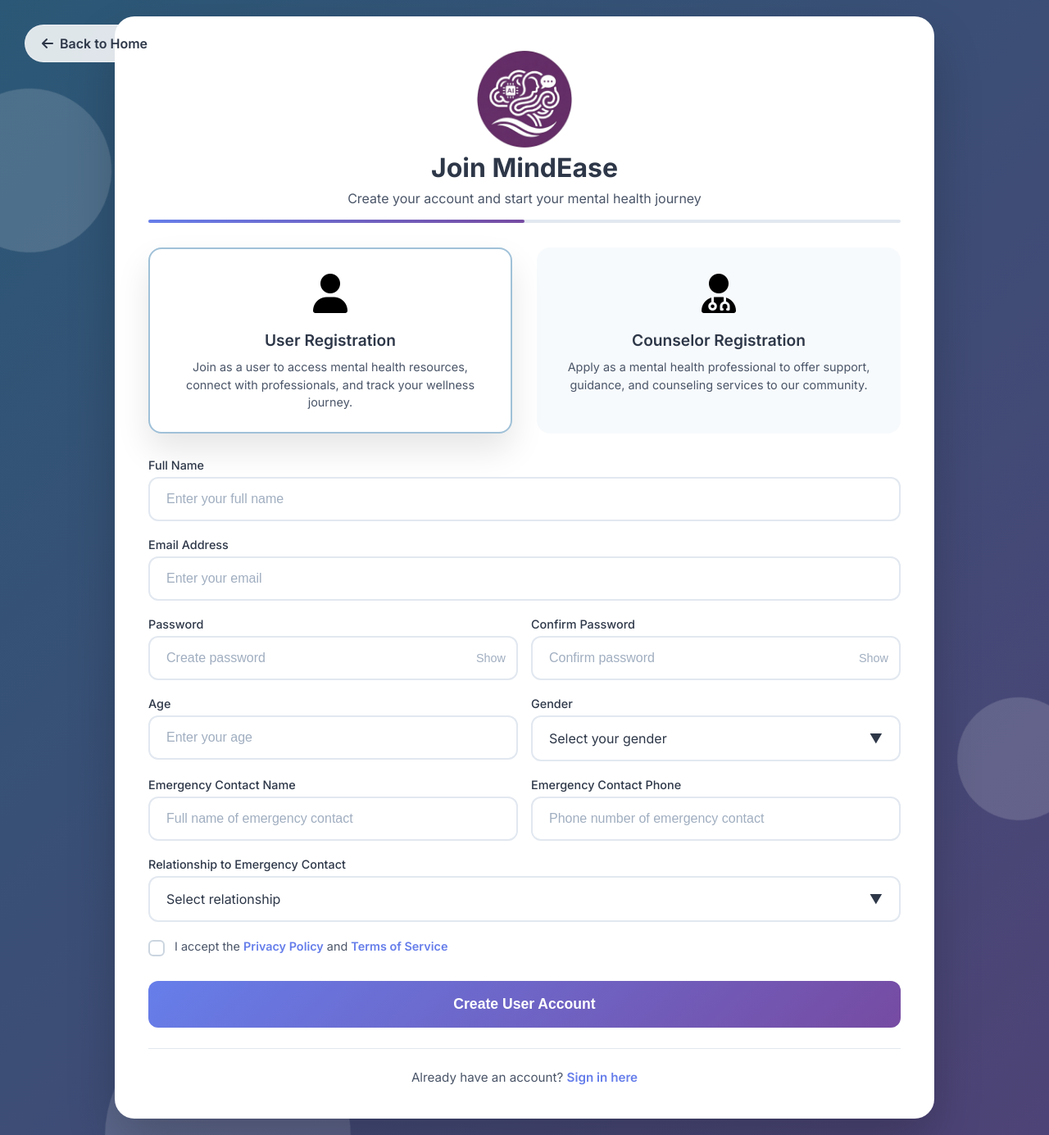
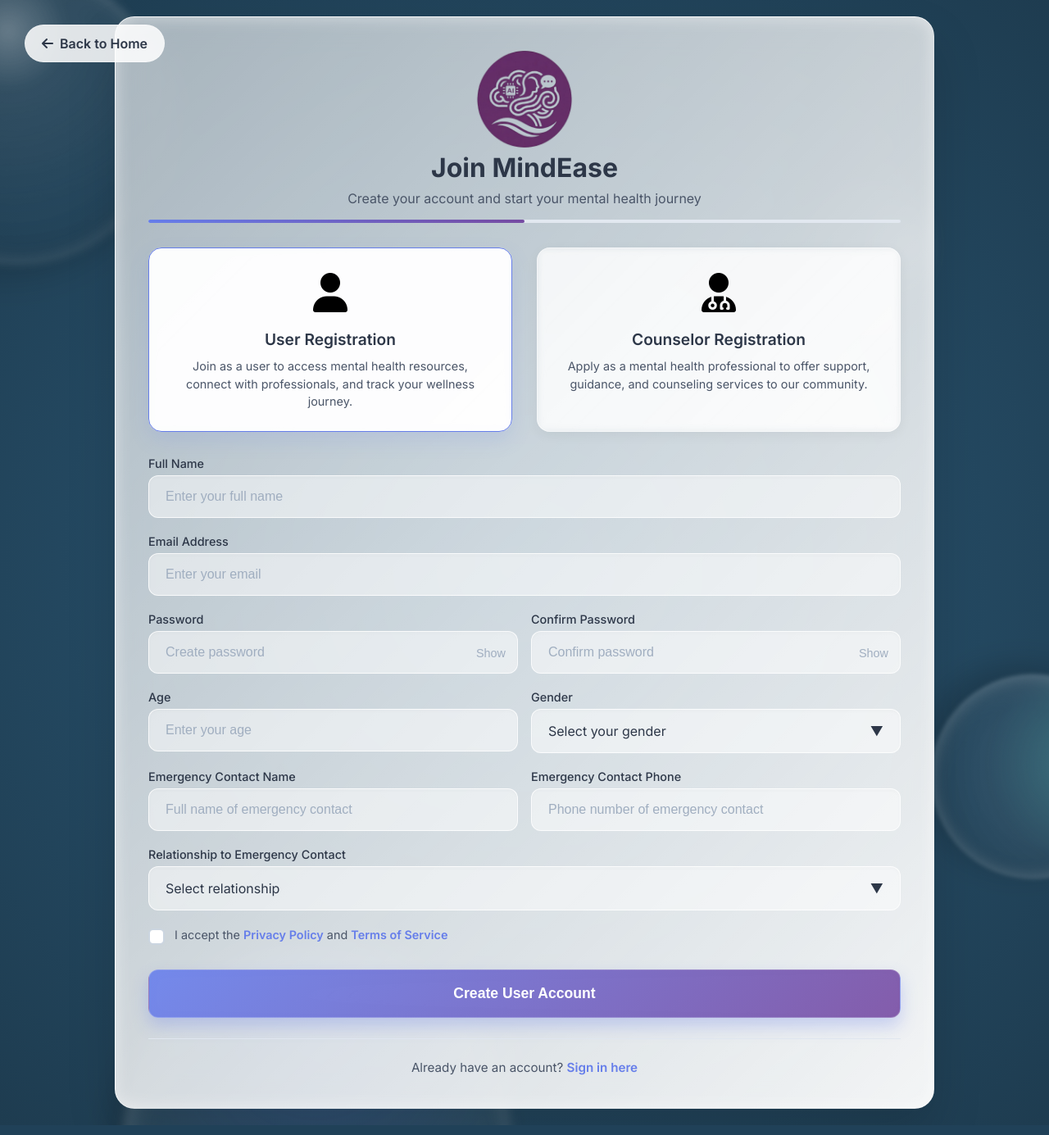
Before and after one commit to Charlie32802/MindEase, a Django app: page /accounts/form/?action=register in a window 1280 px wide. Shown: the whole page at 82% size. Run offline with Django 5.2, Linux system fonts and the light colour scheme.

Commit message:
Enhance UI: Add cinematic 3D bubbles, liquid morphism forms, and fix Daphne static routing

```diff
--- a/accounts/static/accounts/css/form.css
+++ b/accounts/static/accounts/css/form.css
@@ -39,62 +39,71 @@ body {
     height: 100%;
     overflow: hidden;
     z-index: 0;
+    background: radial-gradient(circle at 50% 50%, #2b5876 0%, #1e3c50 100%);
 }
 
 .floating-shape {
     position: absolute;
     border-radius: 50%;
-    background: rgba(255, 255, 255, 0.15);
-    animation: float 20s infinite ease-in-out;
-    /* Reduced blur filter for performance */
+    will-change: transform;
+    /* Liquid/Glass 3D Orb Effect */
+    background: radial-gradient(
+        circle at 30% 30%,
+        rgba(255, 255, 255, 0.4) 0%,
+        rgba(255, 255, 255, 0.1) 20%,
+        rgba(255, 255, 255, 0.02) 60%,
+        rgba(0, 0, 0, 0.1) 100%
+    );
+    box-shadow:
+        inset 0 0 20px rgba(255, 255, 255, 0.2),
+        inset 10px 0 40px rgba(255, 255, 255, 0.1),
+        inset -10px -10px 40px rgba(0, 0, 0, 0.1),
+        0 20px 40px rgba(0, 0, 0, 0.2);
+    animation: cinematicFloat 40s infinite cubic-bezier(0.4, 0, 0.2, 1);
 }
 
 .shape-1 {
-    width: 200px;
-    height: 200px;
-    top: 10%;
-    left: -5%;
+    width: 350px; height: 350px;
+    top: -5%; left: -10%;
+    animation-duration: 45s;
     animation-delay: 0s;
+    filter: blur(4px);
+    opacity: 0.8;
 }
 
 .shape-2 {
-    width: 150px;
-    height: 150px;
-    top: 60%;
-    right: -3%;
-    animation-delay: -7s;
+    width: 250px; height: 250px;
+    top: 60%; right: -5%;
+    animation-duration: 35s;
+    animation-delay: -15s;
+    filter: blur(2px);
+    background: radial-gradient(circle at 30% 30%, rgba(130, 230, 217, 0.3) 0%, rgba(255, 255, 255, 0.05) 50%, transparent 100%);
 }
 
 .shape-3 {
-    width: 100px;
-    height: 100px;
-    top: 30%;
-    left: 80%;
-    animation-delay: -14s;
+    width: 150px; height: 150px;
+    top: 15%; right: 15%;
+    animation-duration: 40s;
+    animation-delay: -25s;
+    filter: blur(8px);
+    opacity: 0.5;
 }
 
 .shape-4 {
-    width: 300px;
-    height: 300px;
-    bottom: -10%;
-    left: 10%;
+    width: 450px; height: 450px;
+    bottom: -15%; left: 15%;
+    animation-duration: 50s;
     animation-delay: -5s;
+    filter: blur(6px);
+    background: radial-gradient(circle at 30% 30%, rgba(102, 126, 234, 0.2) 0%, rgba(255, 255, 255, 0.05) 50%, transparent 100%);
 }
 
-@keyframes float {
-
-    0%,
-    100% {
-        transform: translateY(0px) rotate(0deg);
-    }
-
-    33% {
-        transform: translateY(-30px) rotate(120deg);
-    }
-
-    66% {
-        transform: translateY(20px) rotate(240deg);
-    }
+@keyframes cinematicFloat {
+    0% { transform: translate3d(0px, 0px, 0px) rotate(0deg) scale(1); }
+    25% { transform: translate3d(-30px, 40px, 50px) rotate(45deg) scale(1.05); }
+    50% { transform: translate3d(20px, -60px, 100px) rotate(90deg) scale(0.95); }
+    75% { transform: translate3d(50px, 20px, 50px) rotate(135deg) scale(1.02); }
+    100% { transform: translate3d(0px, 0px, 0px) rotate(180deg) scale(1); }
 }
 
 .back-btn {
@@ -143,12 +152,17 @@ body {
 }
 
 .form-container {
-    background: #ffffff;
-    /* Removed backdrop-filter for speed */
-    border: 1px solid rgba(255, 255, 255, 0.2);
+    background: linear-gradient(135deg, rgba(255, 255, 255, 0.6) 0%, rgba(255, 255, 255, 0.95) 100%);
+    backdrop-filter: blur(20px);
+    -webkit-backdrop-filter: blur(20px);
+    border: 1px solid rgba(255, 255, 255, 0.6);
+    border-top: 1px solid rgba(255, 255, 255, 0.8);
+    border-left: 1px solid rgba(255, 255, 255, 0.8);
     border-radius: 24px;
     padding: 40px;
-    box-shadow: 0 30px 60px rgba(0, 0, 0, 0.2);
+    box-shadow:
+        0 30px 60px rgba(0, 0, 0, 0.15),
+        inset 0 0 20px rgba(255, 255, 255, 0.5); /* Inner refraction glow */
     position: relative;
     overflow: hidden;
 }
@@ -209,25 +223,28 @@ body {
 
 .registration-option {
     flex: 1;
-    background: rgba(176, 208, 224, 0.1);
+    background: rgba(255, 255, 255, 0.4);
+    backdrop-filter: blur(5px);
     border-radius: 16px;
     padding: 25px;
     text-align: center;
     cursor: pointer;
-    transition: all 0.3s ease;
-    border: 2px solid transparent;
+    transition: all 0.3s cubic-bezier(0.4, 0, 0.2, 1);
+    border: 1px solid rgba(255, 255, 255, 0.5);
+    box-shadow: 0 4px 15px rgba(0, 0, 0, 0.05);
 }
 
 .registration-option:hover {
     transform: translateY(-5px);
-    box-shadow: var(--shadow-soft);
-    border-color: var(--calm-blue);
+    background: rgba(255, 255, 255, 0.6);
+    box-shadow: 0 10px 25px rgba(0, 0, 0, 0.1);
+    border-color: rgba(255, 255, 255, 0.8);
 }
 
 .registration-option.active {
-    background: white;
-    box-shadow: var(--shadow-soft);
-    border-color: var(--calm-blue);
+    background: rgba(255, 255, 255, 0.9);
+    box-shadow: 0 10px 25px rgba(102, 126, 234, 0.15);
+    border-color: #667eea;
 }
 
 .option-icon {
@@ -264,12 +281,13 @@ body {
 .form-input {
     width: 100%;
     padding: 16px 20px;
-    border: 2px solid #e2e8f0;
+    border: 1px solid rgba(255, 255, 255, 0.8);
+    background: rgba(255, 255, 255, 0.5);
     border-radius: 12px;
     font-size: 1rem;
-    transition: all 0.3s ease;
-    background: white;
-    color: var(--text-primary)
+    transition: all 0.3s cubic-bezier(0.4, 0, 0.2, 1);
+    color: var(--text-primary);
+    box-shadow: inset 0 2px 4px rgba(0, 0, 0, 0.02);
 }
 
 input[type="password"]::-ms-reveal,
@@ -288,8 +306,11 @@ input[type="password"]::-webkit-credentials-auto-fill-button {
 
 .form-input:focus {
     outline: none;
+    background: rgba(255, 255, 255, 0.9);
     border-color: #667eea;
-    box-shadow: 0 0 0 3px rgba(102, 126, 234, 0.1);
+    box-shadow:
+        0 0 0 4px rgba(102, 126, 234, 0.1),
+        inset 0 2px 4px rgba(0, 0, 0, 0.05);
     transform: translateY(-2px);
 }
 
@@ -420,14 +441,17 @@ input[type="password"]::-webkit-credentials-auto-fill-button {
 .submit-btn {
     width: 100%;
     padding: 18px;
-    background: var(--primary-gradient);
+    background: linear-gradient(135deg, rgba(102, 126, 234, 0.9) 0%, rgba(118, 75, 162, 0.9) 100%);
+    backdrop-filter: blur(10px);
+    -webkit-backdrop-filter: blur(10px);
+    border: 1px solid rgba(255, 255, 255, 0.2);
+    box-shadow: 0 10px 20px rgba(102, 126, 234, 0.3);
     color: white;
-    border: none;
     border-radius: 12px;
     font-size: 1.1rem;
     font-weight: 600;
     cursor: pointer;
-    transition: all 0.3s cubic-bezier(0.175, 0.885, 0.32, 1.275);
+    transition: all 0.4s cubic-bezier(0.175, 0.885, 0.32, 1.275);
     margin-top: 10px;
     position: relative;
     overflow: hidden;
@@ -440,13 +464,14 @@ input[type="password"]::-webkit-credentials-auto-fill-button {
     left: -100%;
     width: 100%;
     height: 100%;
-    background: linear-gradient(90deg, transparent, rgba(255, 255, 255, 0.3), transparent);
+    background: linear-gradient(90deg, transparent, rgba(255, 255, 255, 0.4), transparent);
     transition: left 0.7s ease;
 }
 
 .submit-btn:hover {
-    transform: translateY(-3px);
-    box-shadow: var(--shadow-hover);
+    transform: translateY(-5px);
+    box-shadow: 0 15px 30px rgba(102, 126, 234, 0.4);
+    background: linear-gradient(135deg, rgba(102, 126, 234, 1) 0%, rgba(118, 75, 162, 1) 100%);
 }
 
 .submit-btn:hover::before {
@@ -608,22 +638,27 @@ input[type="password"]::-webkit-credentials-auto-fill-button {
     align-items: center;
     width: 100%;
     padding: 16px 20px;
-    border: 2px solid #e2e8f0;
+    border: 1px solid rgba(255, 255, 255, 0.8);
+    background: rgba(255, 255, 255, 0.5);
     border-radius: 12px;
     font-size: 1rem;
-    transition: all 0.3s ease;
-    background: white;
+    transition: all 0.3s cubic-bezier(0.4, 0, 0.2, 1);
     color: var(--text-primary);
     cursor: pointer;
+    box-shadow: inset 0 2px 4px rgba(0, 0, 0, 0.02);
 }
 
 .gender-toggle:hover {
+    background: rgba(255, 255, 255, 0.7);
     border-color: #667eea;
 }
 
 .gender-toggle.open {
+    background: rgba(255, 255, 255, 0.9);
     border-color: #667eea;
-    box-shadow: 0 0 0 3px rgba(102, 126, 234, 0.1);
+    box-shadow:
+        0 0 0 4px rgba(102, 126, 234, 0.1),
+        inset 0 2px 4px rgba(0, 0, 0, 0.05);
 }
 
 .gender-options {
@@ -705,22 +740,27 @@ input[type="password"]::-webkit-credentials-auto-fill-button {
     align-items: center;
     width: 100%;
     padding: 16px 20px;
-    border: 2px solid #e2e8f0;
+    border: 1px solid rgba(255, 255, 255, 0.8);
+    background: rgba(255, 255, 255, 0.5);
     border-radius: 12px;
     font-size: 1rem;
-    transition: all 0.3s ease;
-    background: white;
+    transition: all 0.3s cubic-bezier(0.4, 0, 0.2, 1);
     color: var(--text-primary);
     cursor: pointer;
+    box-shadow: inset 0 2px 4px rgba(0, 0, 0, 0.02);
 }
 
 .relationship-toggle:hover {
+    background: rgba(255, 255, 255, 0.7);
     border-color: #667eea;
 }
 
 .relationship-toggle.open {
+    background: rgba(255, 255, 255, 0.9);
     border-color: #667eea;
-    box-shadow: 0 0 0 3px rgba(102, 126, 234, 0.1);
+    box-shadow:
+        0 0 0 4px rgba(102, 126, 234, 0.1),
+        inset 0 2px 4px rgba(0, 0, 0, 0.05);
 }
 
 .relationship-options {
--- a/config/urls.py
+++ b/config/urls.py
@@ -1,7 +1,8 @@
 from django.contrib import admin
-from django.urls import path, include
+from django.urls import path, include, re_path
 from django.conf import settings
 from django.conf.urls.static import static
+from django.views.static import serve
 from admin_panel.admin import custom_admin_site
 
 urlpatterns = [
@@ -20,3 +21,9 @@ urlpatterns = [
 if settings.DEBUG:
     urlpatterns += static(settings.MEDIA_URL, document_root=settings.MEDIA_ROOT)
     urlpatterns += static(settings.STATIC_URL, document_root=settings.STATIC_ROOT)
+else:
+    # Fallback to serve static/media files through Daphne when DEBUG=False (Local Production)
+    urlpatterns += [
+        re_path(r'^media/(?P<path>.*)$', serve, {'document_root': settings.MEDIA_ROOT}),
+        re_path(r'^static/(?P<path>.*)$', serve, {'document_root': settings.STATIC_ROOT}),
+    ]
```
Also changed, not shown: other parts of accounts/static/accounts/css/form.css (+13 -8 lines), accounts/static/accounts/css/home.css (+70 -12 lines).
